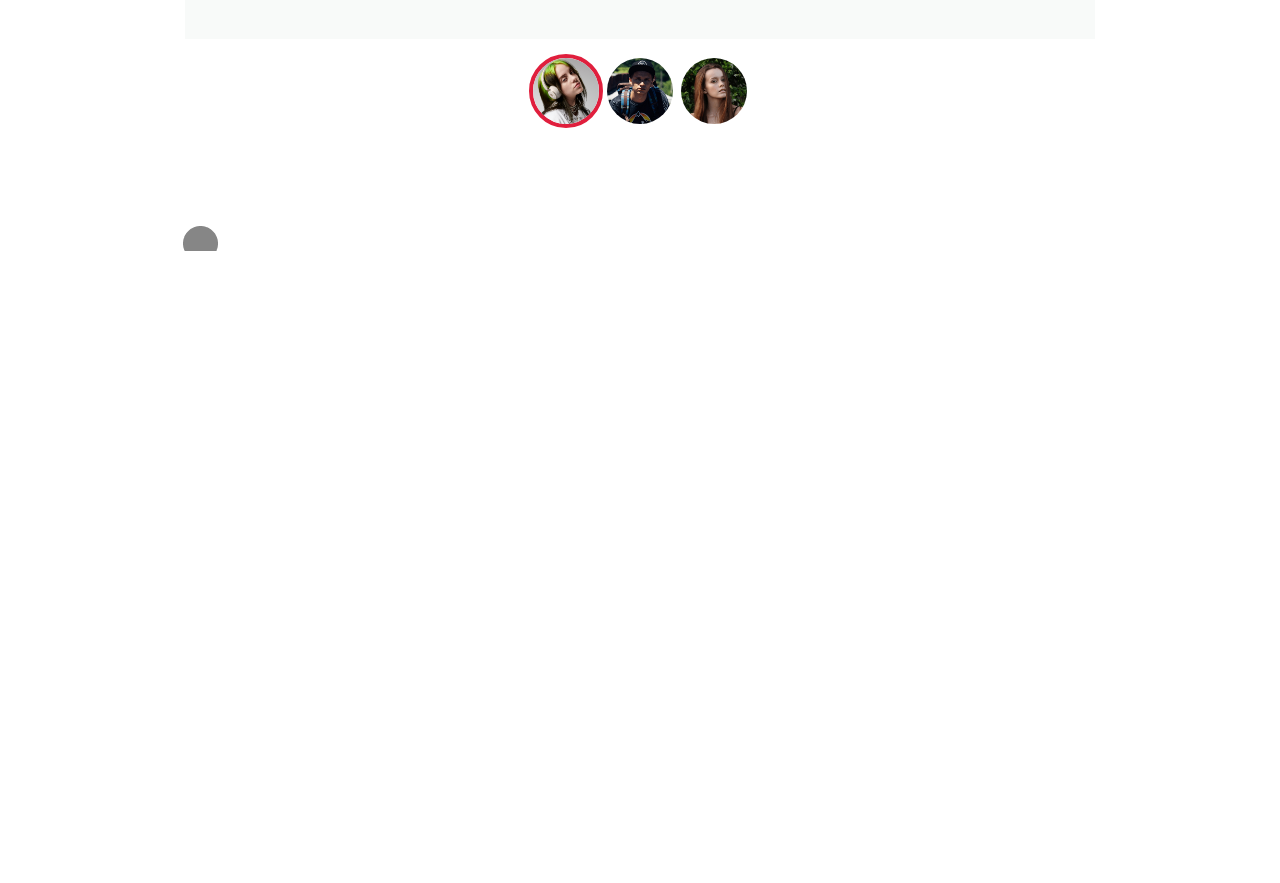
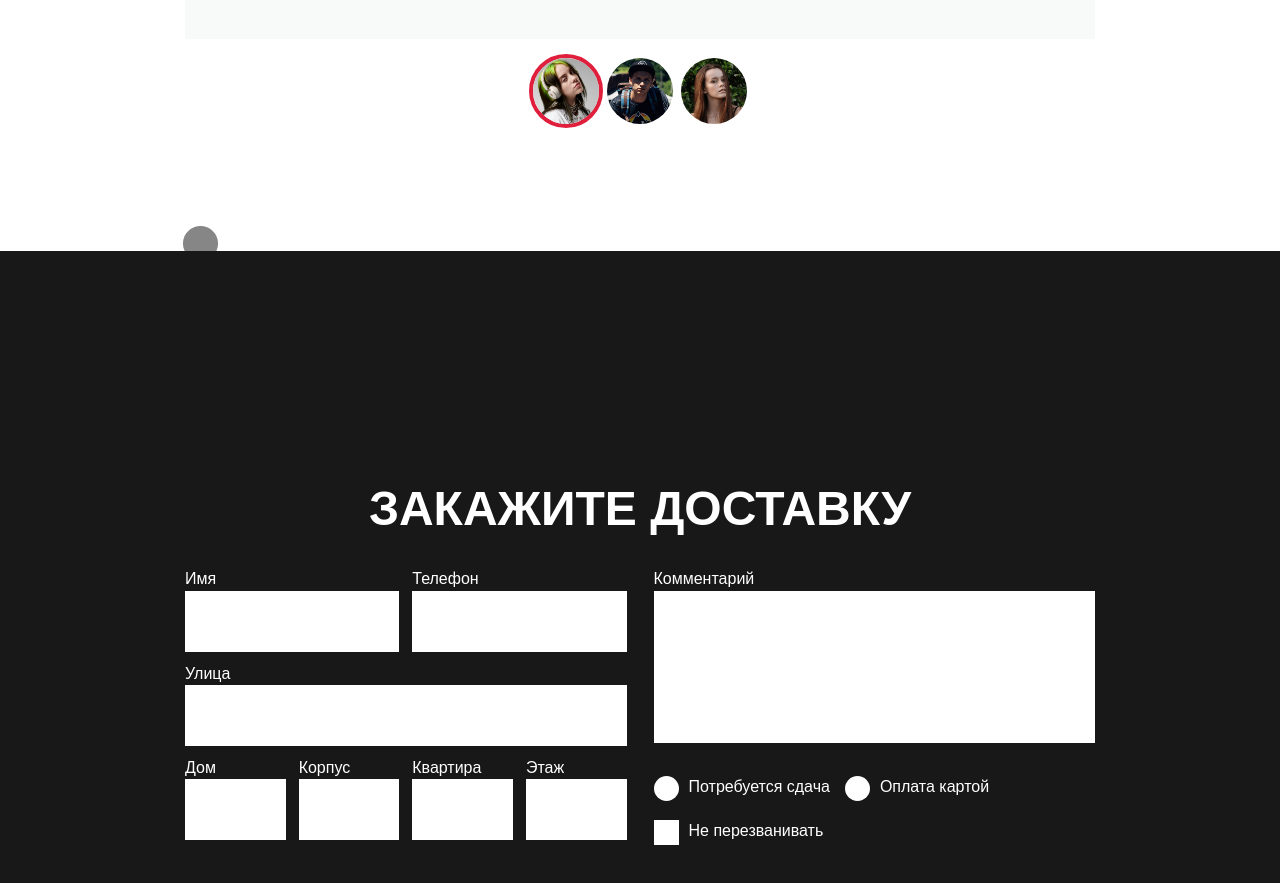
Before and after one commit to VovaK1/Beats, a plain HTML site: page index.html in a window 1280 px wide. Shown: the part 2149-3032 px from the top of the page. Before the commit the page ends 2400 px from the top, so only its background shows below. Drawn offline with Linux system fonts and the light colour scheme.

Commit message:
section form added (not finished)

```diff
--- a/css/main.scss
+++ b/css/main.scss
@@ -37,3 +37,6 @@ $red: #E01F3D;
 @import "components/section";
 @import "components/reviews";
 @import "components/interactive-avatar";
+@import "components/order";
+@import "components/form";
+@import "components/radio";
--- a/index.html
+++ b/index.html
@@ -166,6 +166,76 @@
           </div>
         </div>
       </section>
+      <section class="order section">
+        <div class="container order__container">
+          <h1 class="order__title">закажите доставку</h1>
+          <form action="get" class="form">
+            <div class="form__col">
+              <div class="form__row">
+                <label for="" class="form__block">
+                  <div class="form__title">Имя</div>
+                  <input type="text" class="form__input">
+                </label>
+                <label for="" class="form__block">
+                  <div class="form__title">Телефон</div>
+                  <input type="text" class="form__input">
+                </label>
+              </div>
+              <div class="form__row">
+                <label for="" class="form__block">
+                  <div class="form__title">Улица</div>
+                  <input type="text" class="form__input">
+                </label>
+              </div>
+              <div class="form__row">
+                <label for="" class="form__block">
+                  <div class="form__title">Дом</div>
+                  <input type="text" class="form__input">
+                </label>
+                <label for="" class="form__block">
+                  <div class="form__title">Корпус</div>
+                  <input type="text" class="form__input">
+                </label>
+                <label for="" class="form__block">
+                  <div class="form__title">Квартира</div>
+                  <input type="text" class="form__input">
+                </label>
+                <label for="" class="form__block">
+                  <div class="form__title">Этаж</div>
+                  <input type="text" class="form__input">
+                </label>
+              </div>
+            </div>
+            <div class="form__col">
+              <div class="form__row">
+                <label for="" class="form__block">
+                  <div class="form__title">Комментарий</div>
+                  <textarea type="text" class="form__input form__input--textarea"></textarea>
+                </label>
+              </div>
+              <div class="form__controls">
+                <label class="radio">
+                  <input type="radio" name="option" class="radio__elem">
+                  <div class="radio__visible"></div>
+                  <div class="radio__title">Потребуется сдача</div>
+                </label>
+                <label class="radio">
+                  <input type="radio" name="option" class="radio__elem">
+                  <div class="radio__visible"></div>
+                  <div class="radio__title">Оплата картой</div>
+                </label>
+              </div>
+              <div class="form__controls">
+                <label class="radio radio--checkbox">
+                  <input type="checkbox" class="radio__elem">
+                  <div class="radio__visible"></div>
+                  <div class="radio__title">Не перезванивать</div>
+                </label>
+              </div>
+            </div>
+          </form>
+        </div>
+      </section>
     </div> <!--maincontent-->
   </div> <!--wrapper-->
 </body>
```
Also changed, not shown: css/main.css, images/decor/tick.png (added).
